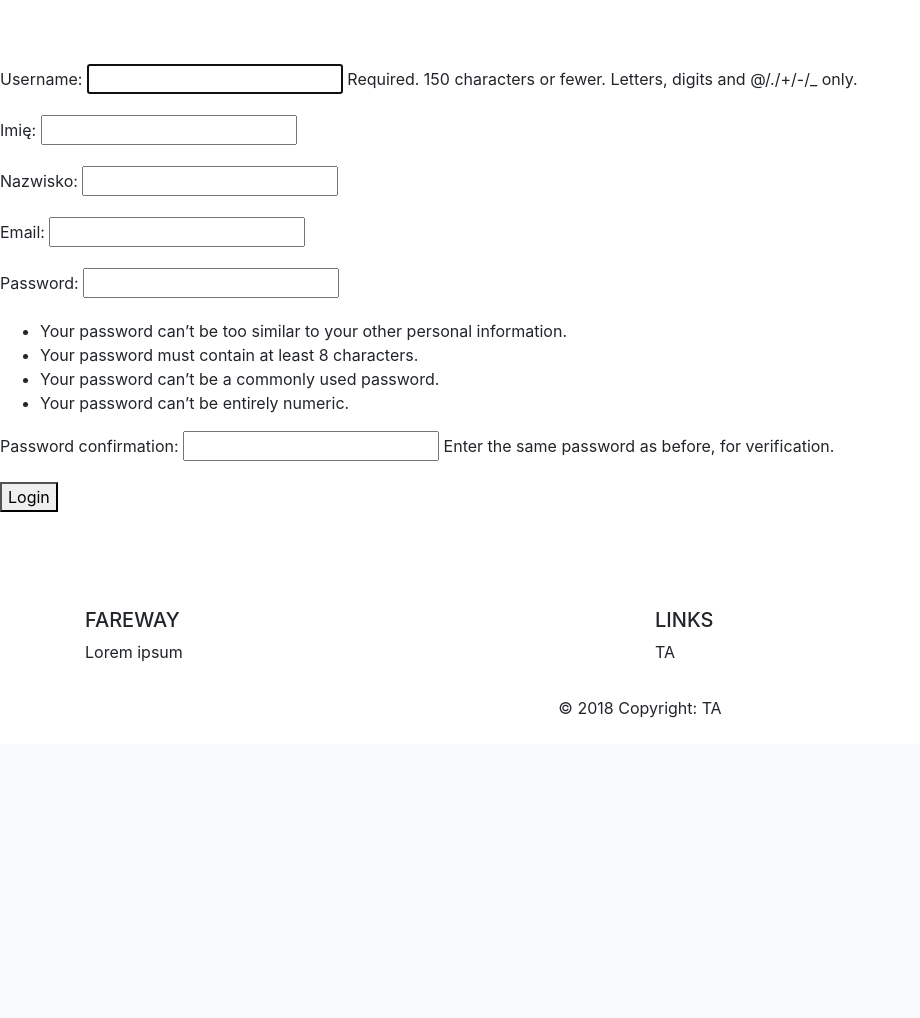
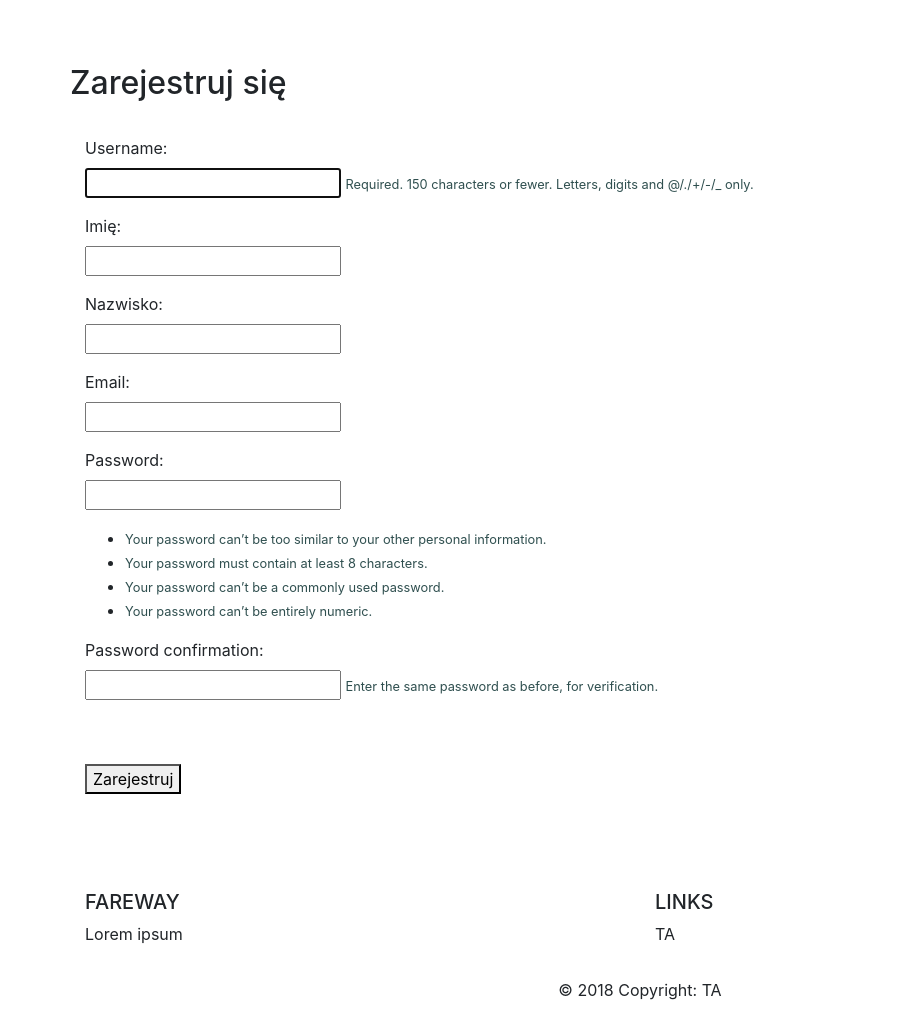
Before and after one commit to Hamis132/FareWay, a Django app: page /registration/register/ in a window 1280 px wide. Shown: the part 56-1074 px from the top of the page, without its empty margins (0-920 px from the left). Before the commit the page ends 774 px from the top, so only its background shows below. Run offline with Django 3.2, Linux system fonts and the light colour scheme; some libraries are stand-ins or nearby versions.

Commit message:
poprawiony template

```diff
--- a/FareWay/Templates/registration/register.html
+++ b/FareWay/Templates/registration/register.html
@@ -7,7 +7,31 @@
 {% csrf_token %}
 <form method="post" action=".">
   {% csrf_token %}
-  {{ form.as_p }}
-<button type="sumbit">Login</button>
+<div class="container">
+    <div class="col-md-">
+        <div class="row">
+            <h2>Zarejestruj się</h2><br><br><br>
+        </div>
+
+            {% for field in form %}
+            <p>
+                {{ field.label_tag }}
+                <br>
+                {{ field }}
+                    {% if field.help_text %}
+                    <small style="color:darkslategray">{{ field.help_text|safe }}</small>
+                    {% endif %}
+            {% for error in field.errors %}
+            <p style="color:crimson">{{ error }}</p>
+        {% endfor %}
+            </p>
+
+        {% endfor %}
+    <br><br>
+    <button type="sumbit">Zarejestruj</button>
+    </div>
+</div>
+
+
 </form>
 {% endblock %}
```
Also changed, not shown: db.sqlite3.
